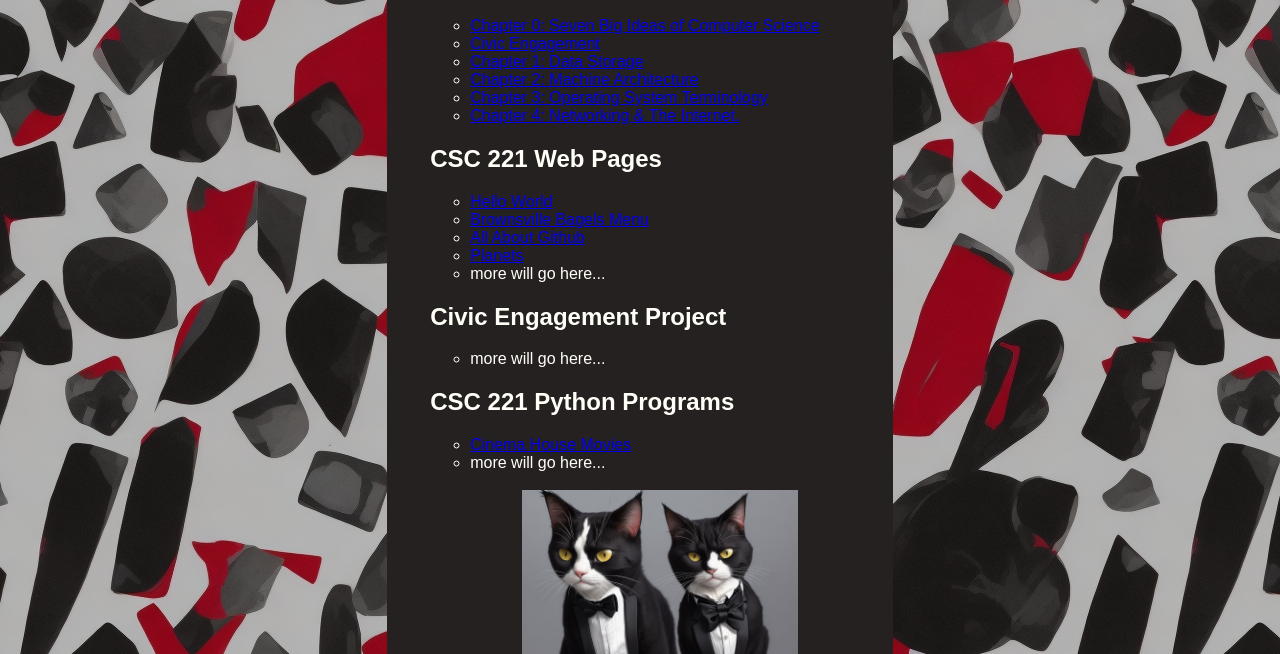
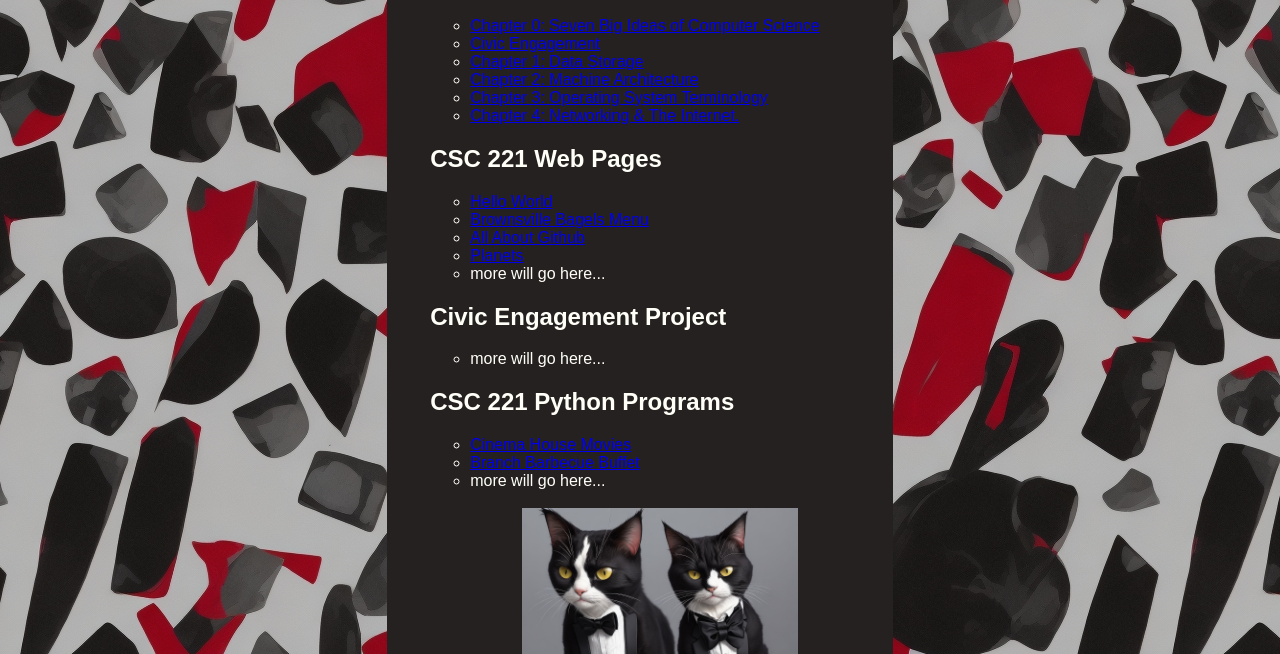
Before and after one commit to ChrisMiller-PVCC/ChrisMiller-pvcc.github.io, a plain HTML site: page index.html in a window 1280 px wide. Shown: the part 146-800 px from the top of the page. Drawn offline with Linux system fonts and the light colour scheme.

Commit message:
Update index.html

```diff
--- a/index.html
+++ b/index.html
@@ -79,6 +79,7 @@
                 <h2>CSC 221 Python Programs</h2>
                 <ul>
                     <li><a href='tickets.py'> Cinema House Movies </a></li>
+                   <li><a href='bbq.py'> Branch Barbecue Buffet </a></li>
                     <li>more will go here...</li>
                 </ul><br>
                 <img src="myindeximage.jpg" style="width:60%; display:block; margin:auto;">
```
